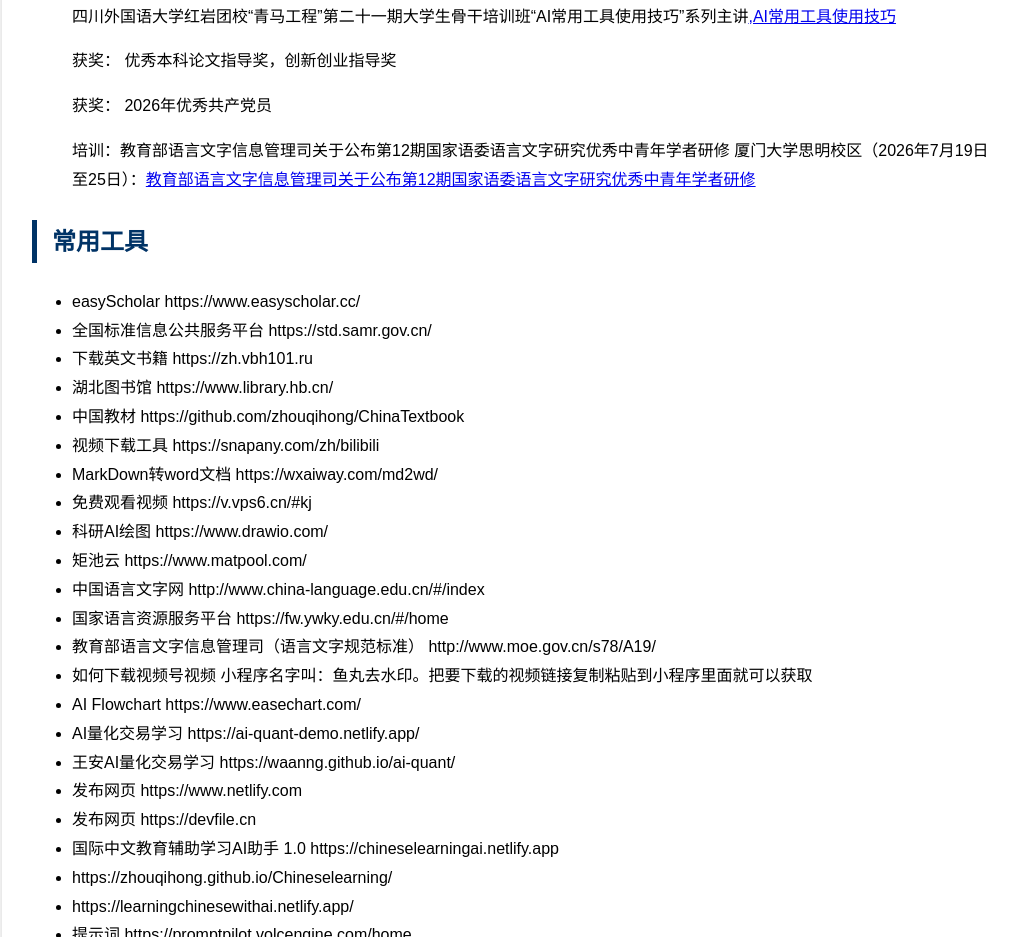
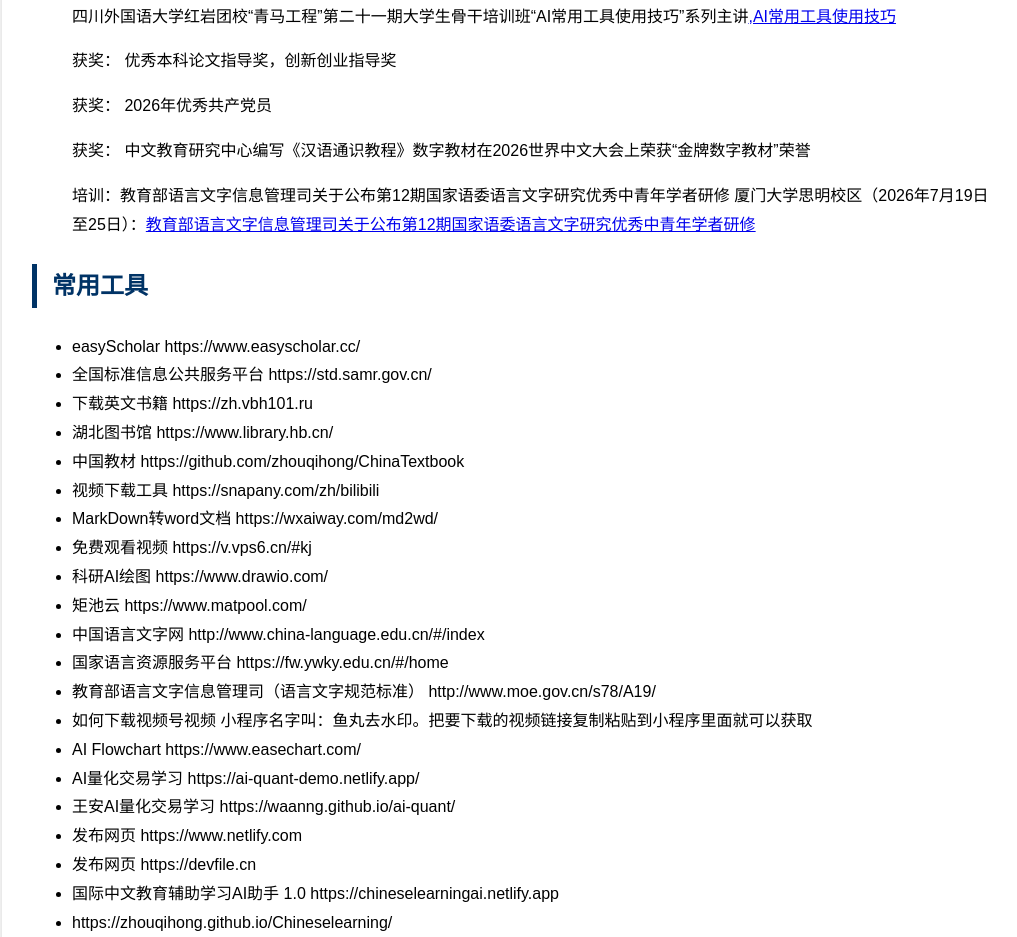
Before and after one commit to zhouqihong/personal, a plain HTML site: page index.html in a window 1280 px wide. Shown: the part 5004-5941 px from the top of the page, without its empty margins (126-1143 px from the left). Drawn offline with Linux system fonts and the light colour scheme.

Commit message:
Update index.html

```diff
--- a/index.html
+++ b/index.html
@@ -258,6 +258,7 @@
            <p>四川外国语大学红岩团校“青马工程”第二十一期大学生骨干培训班“AI常用工具使用技巧”系列主讲<a href="https://mp.weixin.qq.com/s/YX_1ZjUJmmUaD7wOEHHEcA" target="_blank">,AI常用工具使用技巧</a></p>
            <p>获奖： 优秀本科论文指导奖，创新创业指导奖</a></p>
            <p>获奖： 2026年优秀共产党员</a></p>
+            <p>获奖： 中文教育研究中心编写《汉语通识教程》数字教材在2026世界中文大会上荣获“金牌数字教材”荣誉</a></p>
             <p>培训：教育部语言文字信息管理司关于公布第12期国家语委语言文字研究优秀中青年学者研修 厦门大学思明校区（2026年7月19日至25日）：<a href="https://ywky.edu.cn/article.html?id=349" target="_blank">教育部语言文字信息管理司关于公布第12期国家语委语言文字研究优秀中青年学者研修</a></p>
         </ul>
 
```
